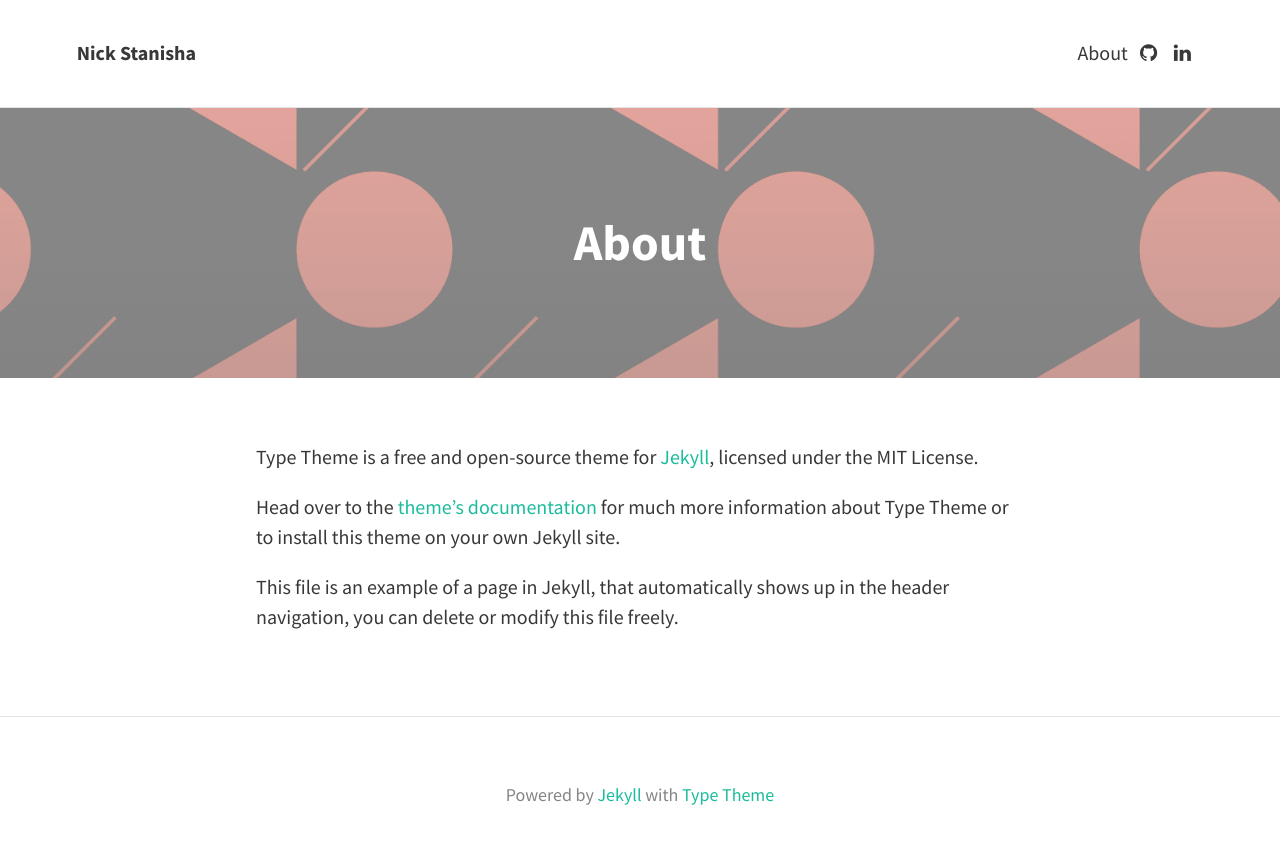
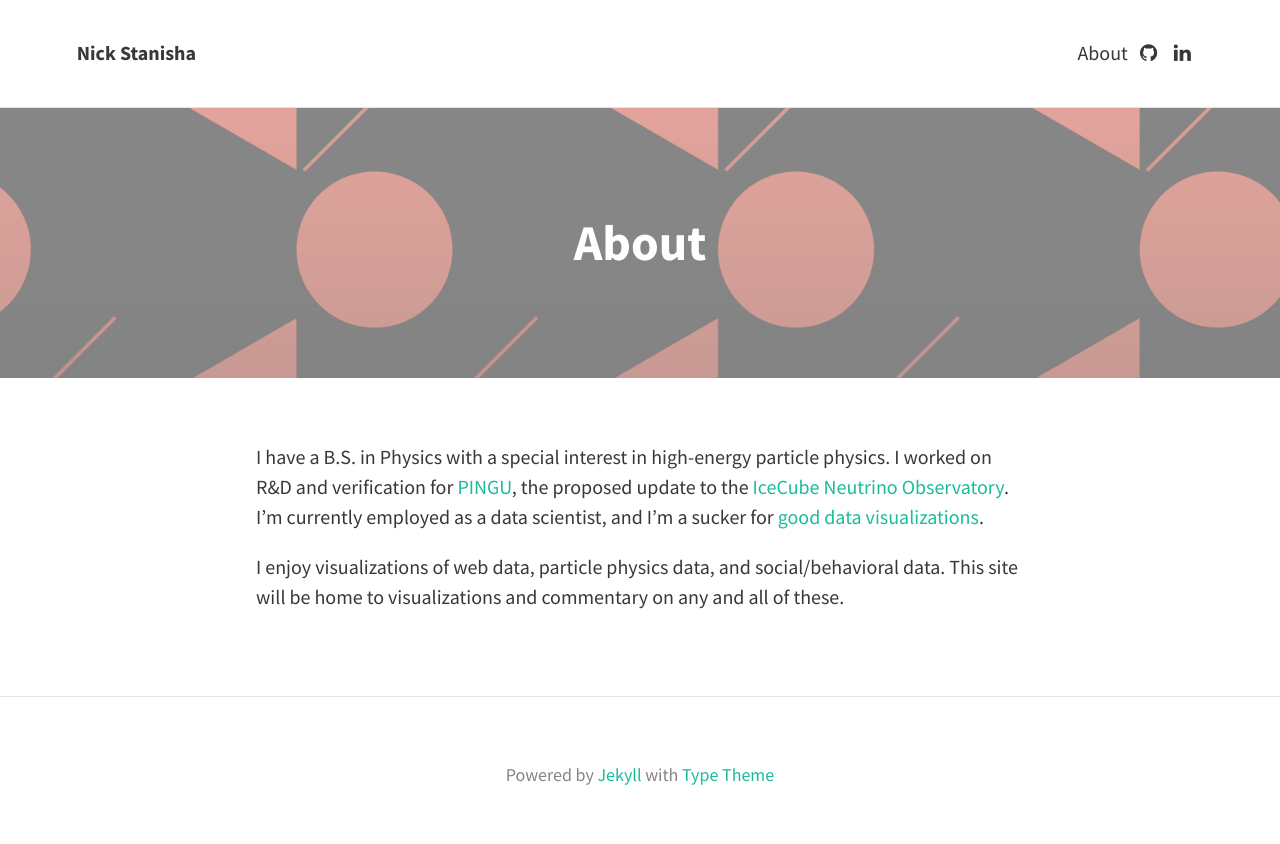
Before and after one commit to nickstanisha/nickstanisha.github.io, a Jekyll site: the page built from about.md, in a window 1280 px wide. Shown: the top 844 px of the page. Built offline with Jekyll 4.4.1, drawn with Linux system fonts in a browser that asks for light colours; nearby versions of some CDN libraries.

Commit message:
Added personal description

```diff
--- a/about.md
+++ b/about.md
@@ -5,8 +5,6 @@
 feature-img: "img/sample_feature_img_2.png"
 ---
 
-Type Theme is a free and open-source theme for [Jekyll](http://jekyllrb.com/), licensed under the MIT License.
+I have a B.S. in Physics with a special interest in high-energy particle physics. I worked on R&D and verification for [PINGU](http://icecube.wisc.edu/news/view/186), the proposed update to the [IceCube Neutrino Observatory](https://icecube.wisc.edu/).  I'm currently employed as a data scientist, and I'm a sucker for [good data visualizations](https://github.com/mbostock/d3/wiki/Gallery).
 
-Head over to the [theme's documentation](https://rohanchandra.github.io/project/type/) for much more information about Type Theme or to install this theme on your own Jekyll site.
-
-This file is an example of a page in Jekyll, that automatically shows up in the header navigation, you can delete or modify this file freely.
+I enjoy visualizations of web data, particle physics data, and social/behavioral data. This site will be home to visualizations and commentary on any and all of these.
```
